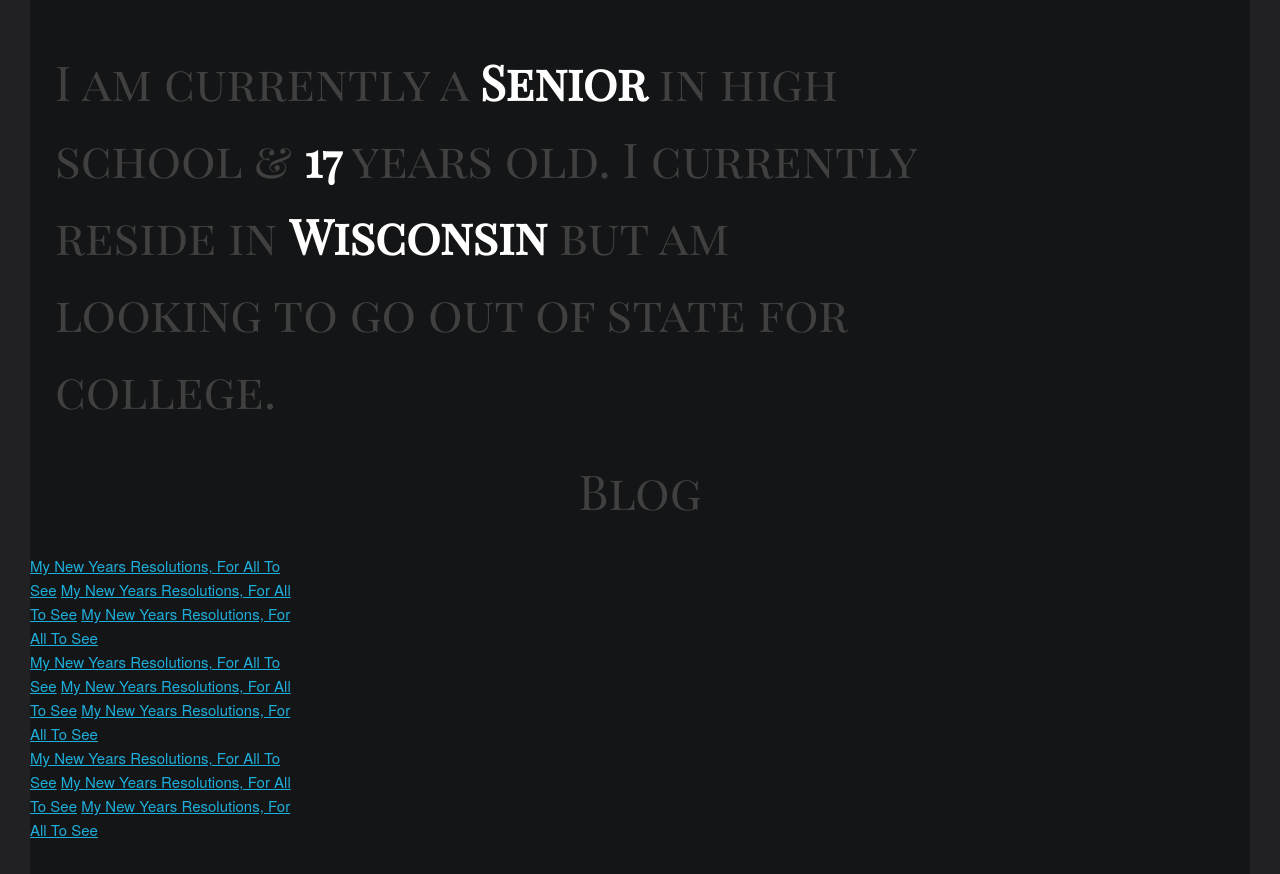
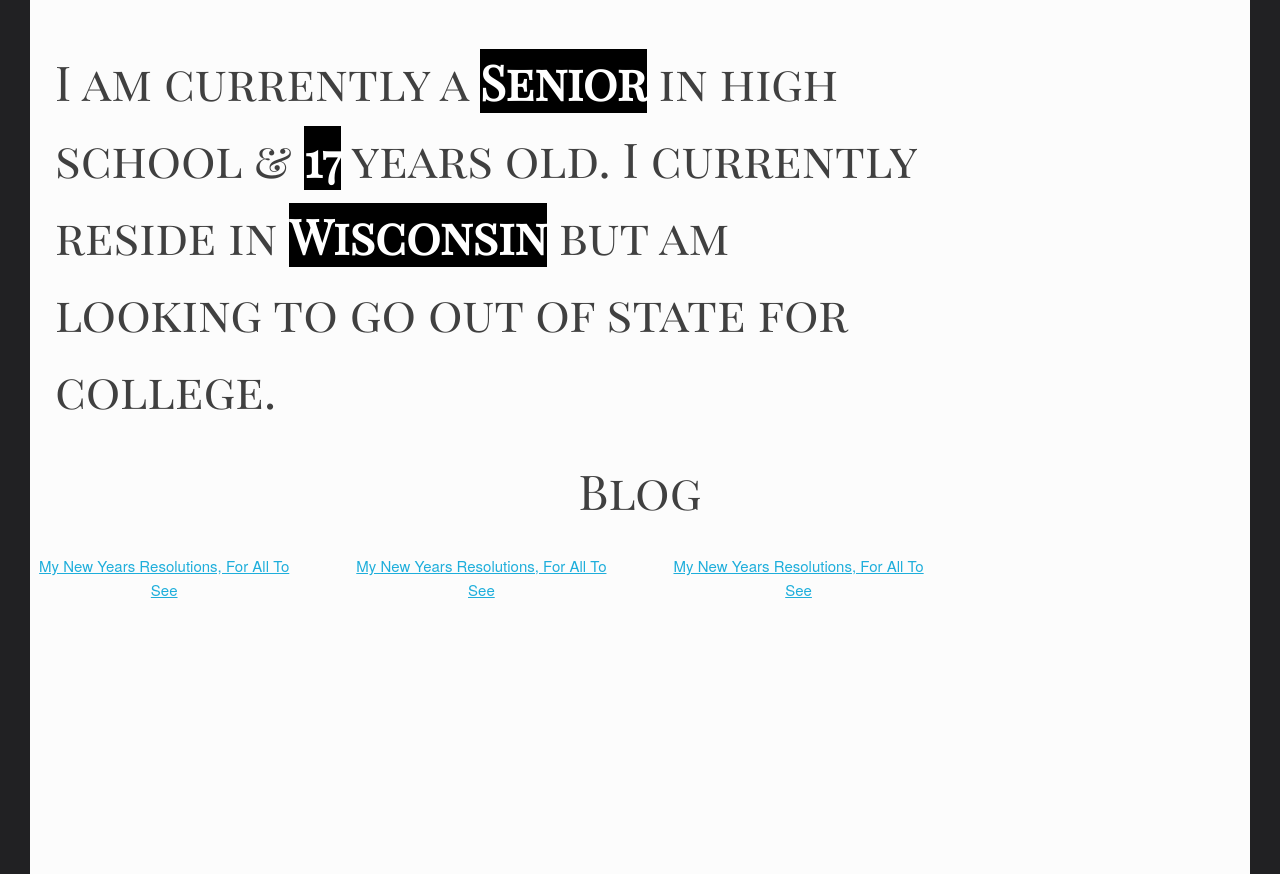
Before and after one commit to jordanjones98/MySite2.0, a plain HTML site: page index.html in a window 1280 px wide. Shown: the part 766-1640 px from the top of the page. Drawn offline with Linux system fonts and the light colour scheme; a script that the page names is missing.

Commit message:
Broken Code

```diff
--- a/index.html
+++ b/index.html
@@ -25,49 +25,29 @@
       <img src="img/jordan.jpg" alt="" class="img" />
     </div>
     </div>
-    <div class="blog">
+
       <p class="blog">
         Blog
       </p>
-      <div class="row">
-        <div class="three columns">
+      <div class="blog">
+        <div class="row">
+          <div class="three columns">
           <script async src="https://static.medium.com/embed.js"></script>
           <a class="m-story" data-collapsed="true" href="https://medium.com/@jordan_jones98/my-new-years-resolutions-for-all-to-see-21776dd87759">
           My New Years Resolutions, For All To See</a>
+          </div>
+          <div class="three columns">
           <script async src="https://static.medium.com/embed.js"></script>
           <a class="m-story" data-collapsed="true" href="https://medium.com/@jordan_jones98/my-new-years-resolutions-for-all-to-see-21776dd87759">
           My New Years Resolutions, For All To See</a>
+          </div>
+          <div class="three columns">
           <script async src="https://static.medium.com/embed.js"></script>
           <a class="m-story" data-collapsed="true" href="https://medium.com/@jordan_jones98/my-new-years-resolutions-for-all-to-see-21776dd87759">
           My New Years Resolutions, For All To See</a>
-        </div>
+          </div>
       </div>
-      <div class="row">
-        <div class="three columns">
-          <script async src="https://static.medium.com/embed.js"></script>
-          <a class="m-story" data-collapsed="true" href="https://medium.com/@jordan_jones98/my-new-years-resolutions-for-all-to-see-21776dd87759">
-          My New Years Resolutions, For All To See</a>
-          <script async src="https://static.medium.com/embed.js"></script>
-          <a class="m-story" data-collapsed="true" href="https://medium.com/@jordan_jones98/my-new-years-resolutions-for-all-to-see-21776dd87759">
-          My New Years Resolutions, For All To See</a>
-          <script async src="https://static.medium.com/embed.js"></script>
-          <a class="m-story" data-collapsed="true" href="https://medium.com/@jordan_jones98/my-new-years-resolutions-for-all-to-see-21776dd87759">
-          My New Years Resolutions, For All To See</a>
-        </div>
-      </div>
-      <div class="row">
-        <div class="three columns">
-          <script async src="https://static.medium.com/embed.js"></script>
-          <a class="m-story" data-collapsed="true" href="https://medium.com/@jordan_jones98/my-new-years-resolutions-for-all-to-see-21776dd87759">
-          My New Years Resolutions, For All To See</a>
-          <script async src="https://static.medium.com/embed.js"></script>
-          <a class="m-story" data-collapsed="true" href="https://medium.com/@jordan_jones98/my-new-years-resolutions-for-all-to-see-21776dd87759">
-          My New Years Resolutions, For All To See</a>
-          <script async src="https://static.medium.com/embed.js"></script>
-          <a class="m-story" data-collapsed="true" href="https://medium.com/@jordan_jones98/my-new-years-resolutions-for-all-to-see-21776dd87759">
-          My New Years Resolutions, For All To See</a>
-        </div>
-      </div>
+
     </div>
   </div>
 </body>
--- a/sass/home.sass
+++ b/sass/home.sass
@@ -14,7 +14,7 @@ p.about
   font-size: 4.8rem
   padding-top: 40px
 .wrapper
-  background: $textareacolor
+  background: #fcfcfc
   position: absolute
   top: 0px
   bottom: 0px
@@ -76,6 +76,7 @@ b
   color: white
   font-size: 4.8rem
   text-decoration: none
+  background-color: black
 img
   border-radius: 50%
   height: 200px
@@ -86,3 +87,5 @@ p.blog
   font-family: Playfair Display SC, serif
   font-size: 4.8rem
   color: #404040
+.blog
+  text-align: center
```
Also changed, not shown: css/home.css, 1 other file.
